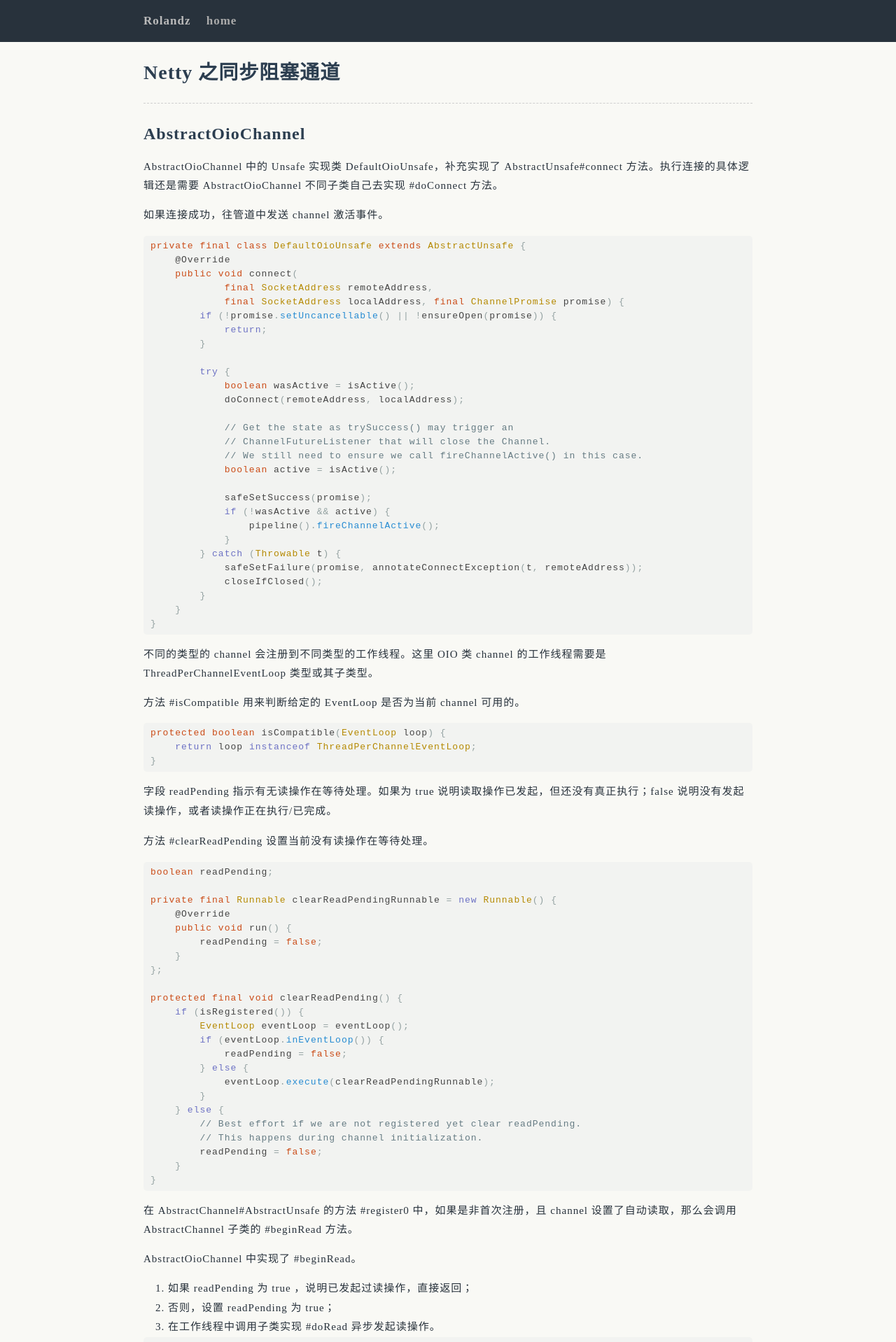
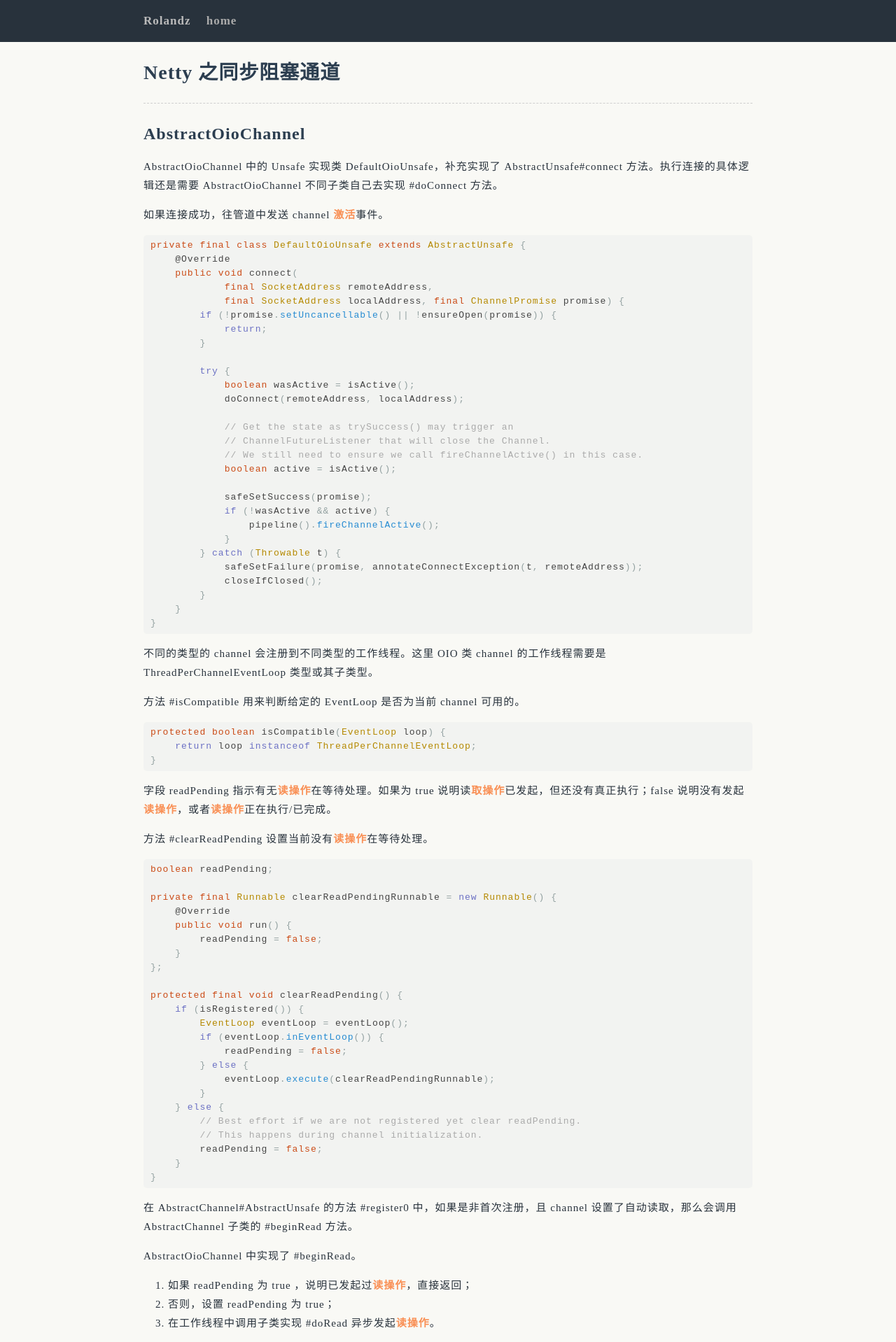
Before and after one commit to uxgnoz/uxgnoz.github.com, a Jekyll site: the page built from _posts/2018-10-25-netty-Oio-Channel.md, in a window 1280 px wide. Shown: the top 1918 px of the page at 70% size. Built offline with Jekyll 4.4.1, drawn with Linux system fonts in a browser that asks for light colours; comment, search, counter and statistics services are not loaded.

```diff
--- a/css/screen.css
+++ b/css/screen.css
@@ -114,10 +114,15 @@
   font-size: 13px;
 }
 
-
+.highlighter-rouge {
+  font-family: '宋体';
+  color: #f99157;
+  font-weight: bold;
+}
 
 ol, ul {
   margin-left: 40px;
+  margin-bottom: 15px;
 }
 
 /*****************************************************************************/
--- a/css/syntax.css
+++ b/css/syntax.css
@@ -9,7 +9,7 @@
   background-color: #dc322f;
 }
 .highlight .c, .highlight .cd, .highlight .cm, .highlight .c1, .highlight .cs {
-  color: #657b83;
+  color: #aaa;
 }
 .highlight .cp {
   color: #b58900;
```
